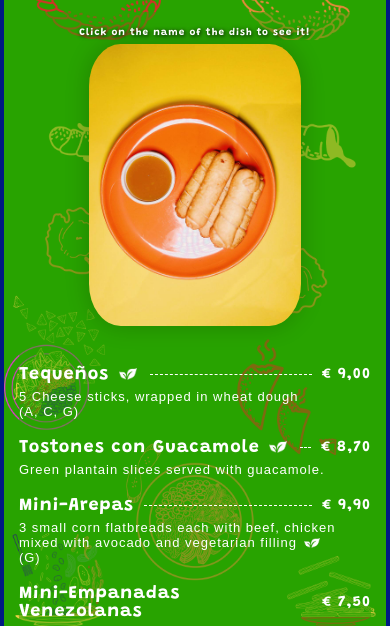
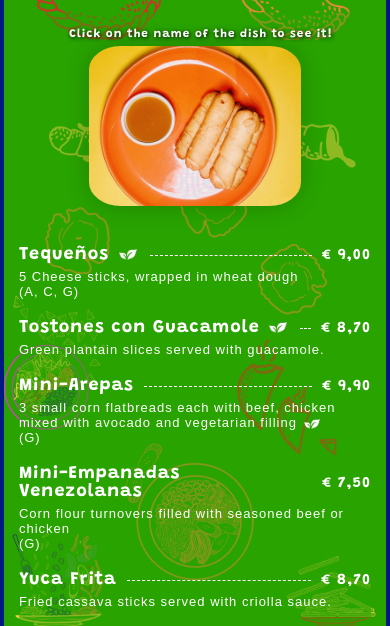
Before and after one commit to Hansi7899/mixtura, a plain HTML site: page menu.html in a window 390 px wide. Shown: the part 189-815 px from the top of the page. Drawn offline with Linux system fonts and the light colour scheme.

Commit message:
Update style.css

```diff
--- a/style.css
+++ b/style.css
@@ -605,7 +605,7 @@ a {
     top: -5px;
     text-align: center;
     color: white;
-    font-size: clamp(12px, 2vw, 16px);
+    font-size: clamp(14px, 2vw, 18px);
     font-weight: bold;
     text-shadow: 1px 1px 4px black;
     border-radius: 5px;
@@ -1428,8 +1428,8 @@ a {
     }
 
     .image-overlay-text {
-        font-size: 10px;
-        left: -10px;
+        font-size: clamp(10px, 3vw, 15px);
+        left: -20px;
     }
 
     .btn-side {
@@ -1547,8 +1547,9 @@ a {
 
     .menu-image-preview img {
         width: 100%;
+        max-height: 160px;
         height: auto;
-        object-fit: contain;
+        object-fit: cover;
     }
 
     .image-wrapper {
```
